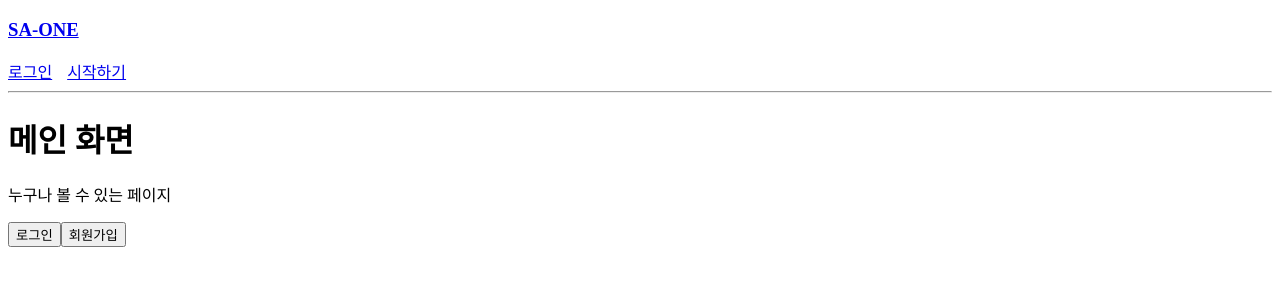
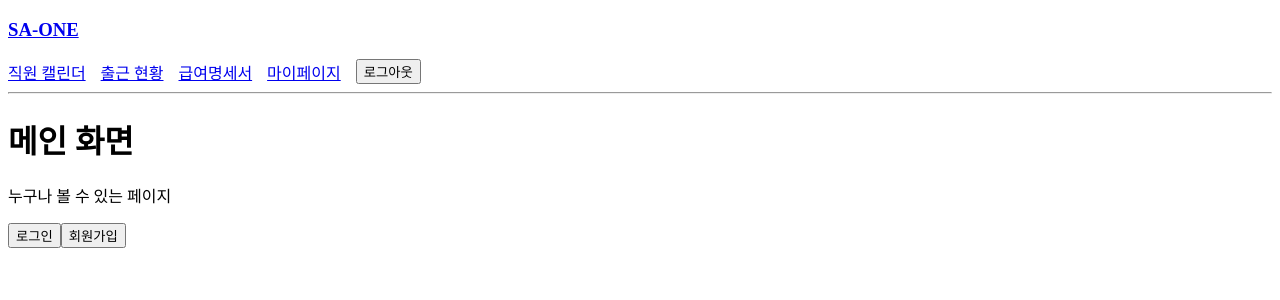
Before and after one commit to sa-one-project/sa-one, a React (Vite) app in the folder sa_one_front/: page / in a window 1280 px wide. Shown: the top 300 px of the page. Built offline with nearby package versions, Linux system fonts and the light colour scheme.

Commit message:
<test>: 백엔드 에러. 임의로 사장, 직원 페이지 열어젖히는 testCode 추가.

```diff
--- a/sa_one_front/src/components/common/Header.jsx
+++ b/sa_one_front/src/components/common/Header.jsx
@@ -1,12 +1,18 @@
 import React from "react";
-import { Link, useNavigate } from "react-router-dom";
+import { Link, useLocation, useNavigate } from "react-router-dom";
 import { useAuthStore } from "../../stores/useAuthStore";
 
 function Header() {
     const navigate = useNavigate();
+    const location = useLocation(); // 현재 주소 정보를 빼옴. (헤더 테스트용)
 
     // Store 에서 로그인상태, 로그아웃 기능만 빼옴
     const { isLoggedIn, roleId, logout } = useAuthStore();
+
+    const testStatus = {
+        isLoggedIn: true,
+        roleId: location.pathname.startsWith("/owner") ? 1 : 2
+    };
 
     // 로그아웃 버튼용. (토큰 지우고 비로그인 메인으로 전송)
     const handleLogout = () => {
@@ -21,10 +27,10 @@ function Header() {
             <Link to="/"><h3>SA-ONE</h3></Link>
 
             <nav>
-                {isLoggedIn ? (
+                {testStatus.isLoggedIn ? (
                     <div style={{ display: "flex", gap: "15px", alignItems: "center" }}>
                         {/* 사장님 전용 메뉴 */}
-                        {roleId === 1 && (
+                        {testStatus.roleId === 1 && (
                             <Link to="/signup/employee" style={{ fontWeight: "bold", color: "blue" }}>
                                 직원 추가
                             </Link>
```
